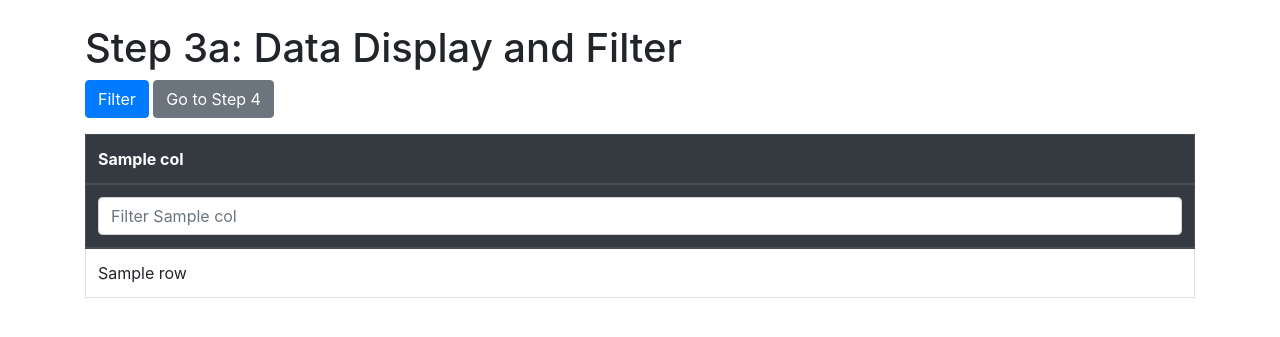
After one commit to anupkalburgi/db-connect-webapp, a Flask app: template templates/step3a.html in a window 1280 px wide. The commit adds this page. Shown: the top 337 px of the page. Run offline with Flask 3, Linux system fonts and the light colour scheme; the template is opened without the code that fills it: most values are stand-ins (such as "Sample title", 1, 10 or a date in 2020); some libraries are stand-ins or nearby versions.

Commit message:
adding more data here

```diff
--- a/app.py
+++ b/app.py
@@ -10,7 +10,9 @@ import plotly.graph_objects as go
 import plotly.utils
 import json
 from databricks.connect import DatabricksSession
+from databricks.sdk import WorkspaceClient
 from pyspark.sql.functions import mean
+import secrets
 
 spark = DatabricksSession.builder.serverless().getOrCreate()
 
@@ -118,6 +120,41 @@ def step3():
 
     return render_template("step3.html", agg_result=agg_result.to_dict())
 
+@app.route("/step3a", methods=["GET", "POST"])
+def step3a():
+    conn = get_db_connection()
+    user = conn.execute(
+        "SELECT * FROM users WHERE id = ?", (session["user_id"],)
+    ).fetchone()
+    conn.close()
+
+    if not user["file_path"]:
+        return redirect(url_for("step1"))
+
+    df = spark.read.csv(user["file_path"], header=True, inferSchema=True)
+    df = df.toPandas()
+
+    if request.method == "POST":
+        filters = {col: request.form.get(col) for col in df.columns}
+        numeric_filters = {col: (request.form.get(f"{col}_min"), request.form.get(f"{col}_max")) for col in df.select_dtypes(include=["int64", "float64"]).columns}
+
+        for col, value in filters.items():
+            if value:
+                df = df[df[col].astype(str).str.contains(value)]
+
+        for col, (min_val, max_val) in numeric_filters.items():
+            if min_val:
+                df = df[df[col] >= float(min_val)]
+            if max_val:
+                df = df[df[col] <= float(max_val)]
+
+    columns = df.columns.tolist()
+    numeric_columns = df.select_dtypes(include=["int64", "float64"]).columns.tolist()
+    data = df.to_dict(orient="records")
+
+    return render_template("step3a.html", columns=columns, numeric_columns=numeric_columns, data=data)
+
+
 @app.route("/step4", methods=["GET", "POST"])
 def step4():
     conn = get_db_connection()
--- a/templates/step3.html
+++ b/templates/step3.html
@@ -28,7 +28,7 @@
                 {% endfor %}
             </tbody>
         </table>
-        <a href="{{ url_for('step4') }}" class="btn btn-primary">Next</a>
+        <a href="{{ url_for('step3a') }}" class="btn btn-primary">Next</a>
     </div>
     <script src="https://cdn.jsdelivr.net/npm/bootstrap@5.1.3/dist/js/bootstrap.bundle.min.js"></script>
 </body>
--- /dev/null
+++ b/templates/step3a.html
@@ -0,0 +1,52 @@
+<!DOCTYPE html>
+<html lang="en">
+<head>
+    <meta charset="UTF-8">
+    <meta name="viewport" content="width=device-width, initial-scale=1.0">
+    <title>Step 3a</title>
+    <link rel="stylesheet" href="https://stackpath.bootstrapcdn.com/bootstrap/4.5.2/css/bootstrap.min.css">
+</head>
+<body>
+    <div class="container">
+        <h1 class="mt-4">Step 3a: Data Display and Filter</h1>
+        <form method="POST" class="mb-4">
+            <div class="form-group">
+                <button type="submit" class="btn btn-primary">Filter</button>
+                <a href="{{ url_for('step4') }}" class="btn btn-secondary">Go to Step 4</a>
+            </div>
+            <table class="table table-bordered">
+                <thead class="thead-dark">
+                    <tr>
+                        {% for col in columns %}
+                            <th>{{ col }}</th>
+                        {% endfor %}
+                    </tr>
+                    <tr>
+                        {% for col in columns %}
+                            <th>
+                                <input type="text" class="form-control" name="{{ col }}" placeholder="Filter {{ col }}">
+                                {% if col in numeric_columns %}
+                                    <input type="number" class="form-control mt-1" name="{{ col }}_min" placeholder="Min {{ col }}">
+                                    <input type="number" class="form-control mt-1" name="{{ col }}_max" placeholder="Max {{ col }}">
+                                {% endif %}
+                            </th>
+                        {% endfor %}
+                    </tr>
+                </thead>
+                <tbody>
+                    {% for row in data %}
+                        <tr>
+                            {% for col in columns %}
+                                <td>{{ row[col] }}</td>
+                            {% endfor %}
+                        </tr>
+                    {% endfor %}
+                </tbody>
+            </table>
+        </form>
+    </div>
+    <script src="https://code.jquery.com/jquery-3.5.1.slim.min.js"></script>
+    <script src="https://cdn.jsdelivr.net/npm/@popperjs/core@2.5.4/dist/umd/popper.min.js"></script>
+    <script src="https://stackpath.bootstrapcdn.com/bootstrap/4.5.2/js/bootstrap.min.js"></script>
+</body>
+</html>
```
